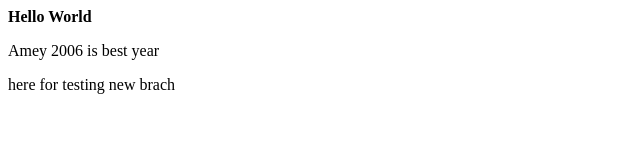
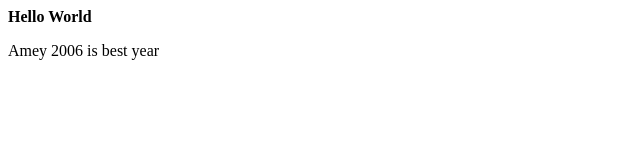
Before and after one commit to Amey2006/First-Repository, a plain HTML site: page index.html in a window 1280 px wide. Shown: the whole page, without its empty margins (0-640 px from the left). Drawn offline with Linux system fonts and the light colour scheme.

Commit message:
removed in one line

```diff
--- a/index.html
+++ b/index.html
@@ -1,3 +1,2 @@
 <b>Hello World</b>
 <p>Amey 2006 is best year</p>
-<p>here for testing new brach</p>
```
